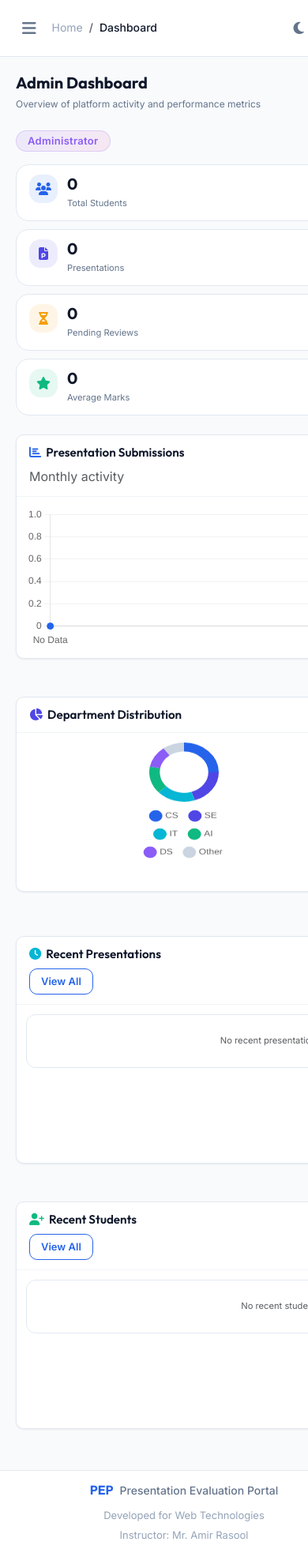
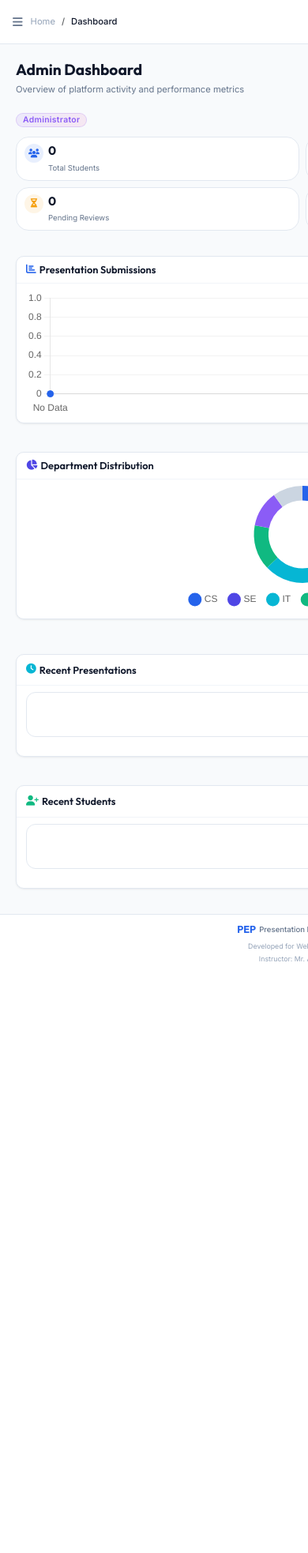
Before and after one commit to saad-838/presentation-evalutation-portal, a Flask app: page /admin/dashboard in a window 390 px wide. Shown: the whole page at 79% size. After the commit the page ends 1217 px from the top, so only its background shows below. Run offline with Flask 3, Linux system fonts and the light colour scheme; a user stored in the database is signed in; data that the repository does not hold is empty; parts of the project's set-up code (start-up, migrations or seed data) failed here and were passed over.

Commit message:
Fix mobile navbar responsiveness

```diff
--- a/static/css/style.css
+++ b/static/css/style.css
@@ -3065,226 +3065,169 @@ svg defs { display: none; }
     }
 }
 /* ============================================================
-   ADMIN PANEL MOBILE FIXES
+   ADMIN PANEL COMPLETE MOBILE FIXES
+   (Matches landing page mobile styles)
    ============================================================ */
 @media (max-width: 576px) {
-    /* Page header */
+    /* ---- Top Navbar ---- */
+    .top-navbar {
+        padding: 0 12px !important;
+        height: 56px !important;
+    }
+    .top-navbar .navbar-left {
+        gap: 6px !important;
+    }
+    .top-navbar .sidebar-toggle {
+        font-size: 0.9rem !important;
+        padding: 4px !important;
+    }
+    .top-navbar .breadcrumb {
+        font-size: 0.7rem !important;
+        margin: 0 !important;
+    }
+    .top-navbar .breadcrumb-item a,
+    .top-navbar .breadcrumb-item.active {
+        font-size: 0.7rem !important;
+    }
+    .top-navbar .nav-icon-btn {
+        width: 30px !important;
+        height: 30px !important;
+        font-size: 0.8rem !important;
+    }
+
+    /* ---- Page Header ---- */
     .page-header {
         flex-direction: column !important;
+        gap: 4px !important;
+        margin-bottom: 12px !important;
+    }
+    .page-title {
+        font-size: 1.2rem !important;
+    }
+    .page-subtitle {
+        font-size: 0.7rem !important;
+    }
+    .page-actions {
+        width: 100% !important;
+        justify-content: flex-start !important;
+    }
+    .badge {
+        font-size: 0.65rem !important;
+        padding: 3px 8px !important;
+    }
+
+    /* ---- Stats Grid (2 columns on small phones) ---- */
+    .stats-grid {
+        grid-template-columns: 1fr 1fr !important;
         gap: 8px !important;
-        margin-bottom: 16px !important;
-    }
-    .page-title {
-        font-size: 1.25rem !important;
-    }
-    .page-subtitle {
-        font-size: 0.75rem !important;
-    }
-
-    /* Stats grid */
-    .stats-grid {
-        grid-template-columns: 1fr !important;
-        gap: 10px !important;
     }
     .stat-card {
-        padding: 12px 16px !important;
-        gap: 12px !important;
+        padding: 8px 10px !important;
+        gap: 6px !important;
     }
     .stat-card-icon {
-        width: 36px !important;
-        height: 36px !important;
-        font-size: 1rem !important;
+        width: 24px !important;
+        height: 24px !important;
+        font-size: 0.7rem !important;
     }
     .stat-value {
-        font-size: 1.25rem !important;
+        font-size: 0.95rem !important;
     }
     .stat-label {
-        font-size: 0.7rem !important;
+        font-size: 0.6rem !important;
     }
     .stat-trend {
-        font-size: 0.65rem !important;
-    }
-
-    /* Content cards */
+        font-size: 0.55rem !important;
+        margin-top: 2px !important;
+    }
+
+    /* ---- Content Cards & Charts ---- */
     .content-card {
         border-radius: 10px !important;
-        margin-bottom: 16px !important;
+        margin-bottom: 12px !important;
     }
     .card-header-custom {
-        padding: 12px 16px !important;
-        flex-direction: column !important;
-        align-items: flex-start !important;
-        gap: 8px !important;
+        padding: 8px 12px !important;
+        flex-direction: row !important;
+        align-items: center !important;
+        gap: 4px !important;
+        flex-wrap: wrap !important;
     }
     .card-header-custom h3 {
-        font-size: 0.95rem !important;
-        gap: 6px !important;
-    }
-    .card-header-custom .header-actions {
+        font-size: 0.8rem !important;
+        gap: 4px !important;
+    }
+    .card-header-custom h3 i {
+        font-size: 0.8rem !important;
+    }
+    .card-header-custom .text-muted {
+        font-size: 0.6rem !important;
+    }
+    .card-header-custom .btn-sm {
+        font-size: 0.6rem !important;
+        padding: 3px 8px !important;
+    }
+    .card-body {
+        padding: 8px 12px !important;
+    }
+    .card-body canvas {
         width: 100% !important;
-        display: flex !important;
-        flex-wrap: wrap !important;
-        gap: 8px !important;
-    }
-    .card-header-custom .header-actions .btn {
-        width: 100% !important;
-        justify-content: center !important;
-    }
-    .card-header-custom .header-actions .search-input {
-        width: 100% !important;
-        min-width: unset !important;
-    }
-    .card-body {
-        padding: 12px 16px !important;
-    }
-
-    /* Tables */
+        height: 160px !important;
+        display: block !important;
+    }
+
+    /* ---- Tables ---- */
     .data-table {
-        font-size: 0.75rem !important;
+        font-size: 0.65rem !important;
     }
     .data-table thead th,
     .data-table tbody td {
-        padding: 8px 10px !important;
-        font-size: 0.7rem !important;
-    }
-    .table-responsive {
-        overflow-x: auto !important;
-        -webkit-overflow-scrolling: touch;
-    }
-    .table-responsive table {
-        min-width: 400px !important;
-        width: 100% !important;
-    }
-    .table-responsive table td,
-    .table-responsive table th {
-        white-space: nowrap !important;
-        padding: 6px 8px !important;
-        font-size: 0.7rem !important;
-    }
-    .table-responsive .user-thumb {
-        width: 24px !important;
-        height: 24px !important;
-    }
-    .table-responsive .user-thumb-placeholder {
+        padding: 4px 6px !important;
+        font-size: 0.6rem !important;
+    }
+    .data-table .user-thumb {
+        width: 20px !important;
+        height: 20px !important;
+    }
+    .data-table .user-thumb-placeholder {
+        width: 20px !important;
+        height: 20px !important;
+        font-size: 0.6rem !important;
+    }
+    .data-table .action-btns .btn-icon {
         width: 24px !important;
         height: 24px !important;
         font-size: 0.6rem !important;
     }
-    .table-responsive .status-badge {
-        font-size: 0.6rem !important;
-        padding: 2px 8px !important;
-    }
-
-    /* Action buttons */
-    .action-btns .btn-icon {
-        width: 28px !important;
-        height: 28px !important;
-        font-size: 0.7rem !important;
-    }
-
-    /* Evaluation cards */
-    .eval-body {
-        flex-direction: column !important;
-        align-items: center !important;
-        gap: 16px !important;
-        padding: 16px !important;
-    }
-    .eval-score-ring {
-        width: 100px !important;
-        height: 100px !important;
-    }
-    .ring-score {
-        font-size: 1.25rem !important;
-    }
-    .eval-breakdown {
-        width: 100% !important;
-    }
-
-    /* Admin profile */
-    .profile-card .profile-avatar-wrapper {
-        width: 80px !important;
-        height: 80px !important;
-        margin: -40px auto 12px !important;
-    }
-    .profile-avatar-img,
-    .profile-avatar-placeholder {
-        width: 80px !important;
-        height: 80px !important;
-    }
-    .profile-name {
-        font-size: 1.1rem !important;
-    }
-
-    /* Charts */
-    .row.g-4 {
-        --bs-gutter-y: 1rem !important;
-    }
-    .row.g-4 > [class*="col-"] {
-        flex: 0 0 100% !important;
-        max-width: 100% !important;
-        margin-bottom: 1rem !important;
-    }
-    .content-card .card-body {
-        padding: 12px !important;
-        overflow: hidden !important;
-        position: relative !important;
-        height: auto !important;
-        min-height: 200px !important;
-    }
-    #adminActivityChart {
-        width: 100% !important;
-        height: 180px !important;
-        display: block !important;
-    }
-    #deptChart {
-        width: 150px !important;
-        height: 150px !important;
-        display: block !important;
-        margin: 0 auto !important;
-    }
-
-    /* Footer */
-    .app-footer .footer-content {
-        flex-direction: column !important;
-        text-align: center !important;
-        gap: 8px !important;
-    }
-    .app-footer .footer-meta {
-        flex-direction: column !important;
-        gap: 4px !important;
-    }
-    .app-footer .footer-divider {
-        display: none !important;
-    }
-    /* ============================================================
-   FOOTER MOBILE FIX
-   ============================================================ */
-@media (max-width: 576px) {
+    .table-responsive {
+        overflow-x: auto !important;
+    }
+
+    /* ---- Footer ---- */
     .app-footer {
-        padding: 12px 16px !important;
+        padding: 8px 12px !important;
     }
     .footer-content {
         flex-direction: column !important;
         align-items: center !important;
-        gap: 6px !important;
+        gap: 4px !important;
         text-align: center;
+    }
+    .footer-brand {
+        gap: 4px !important;
+    }
+    .footer-logo {
+        font-size: 0.8rem !important;
+    }
+    .footer-text {
+        font-size: 0.6rem !important;
     }
     .footer-meta {
         flex-direction: column !important;
-        gap: 4px !important;
+        gap: 2px !important;
+        font-size: 0.55rem !important;
     }
     .footer-divider {
         display: none !important;
     }
-    @media (max-width: 576px) {
-    .stats-grid { grid-template-columns: 1fr !important; gap: 10px !important; }
-    .stat-card { padding: 12px 16px !important; }
-    .content-card { border-radius: 10px !important; }
-    .card-header-custom { flex-direction: column !important; align-items: flex-start !important; gap: 8px !important; }
-    .data-table { font-size: 0.75rem !important; }
-    .data-table thead th, .data-table tbody td { padding: 8px 10px !important; font-size: 0.7rem !important; }
-    .table-responsive { overflow-x: auto !important; }
-    #adminActivityChart { width: 100% !important; height: 180px !important; }
-    #deptChart { width: 150px !important; height: 150px !important; margin: 0 auto !important; }
-}
-}
+}
```
